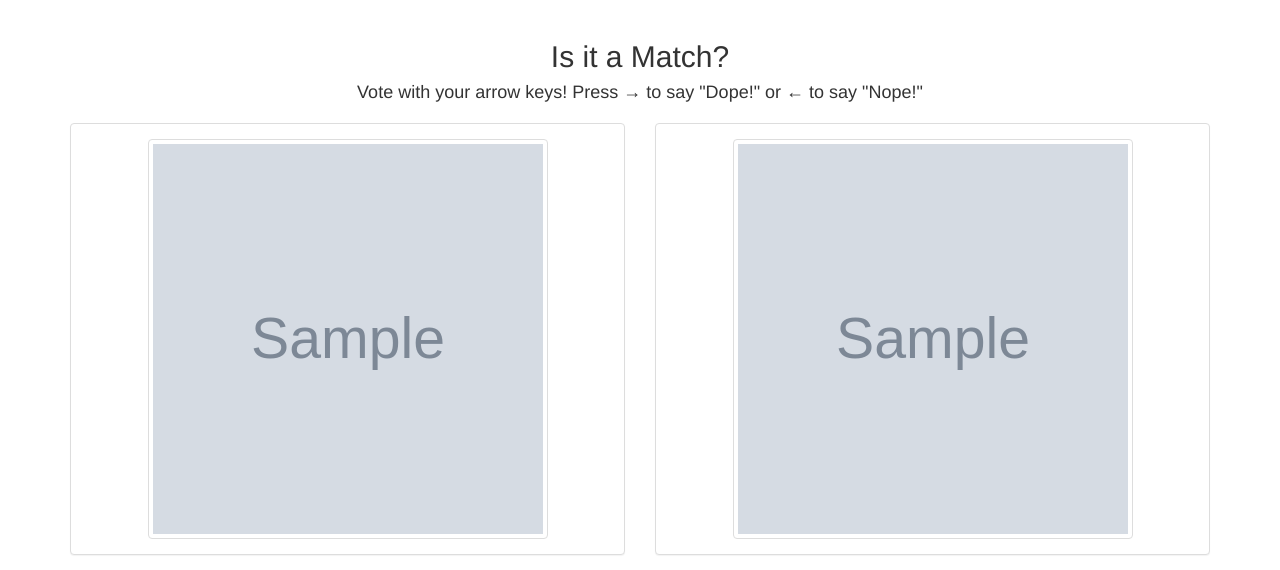
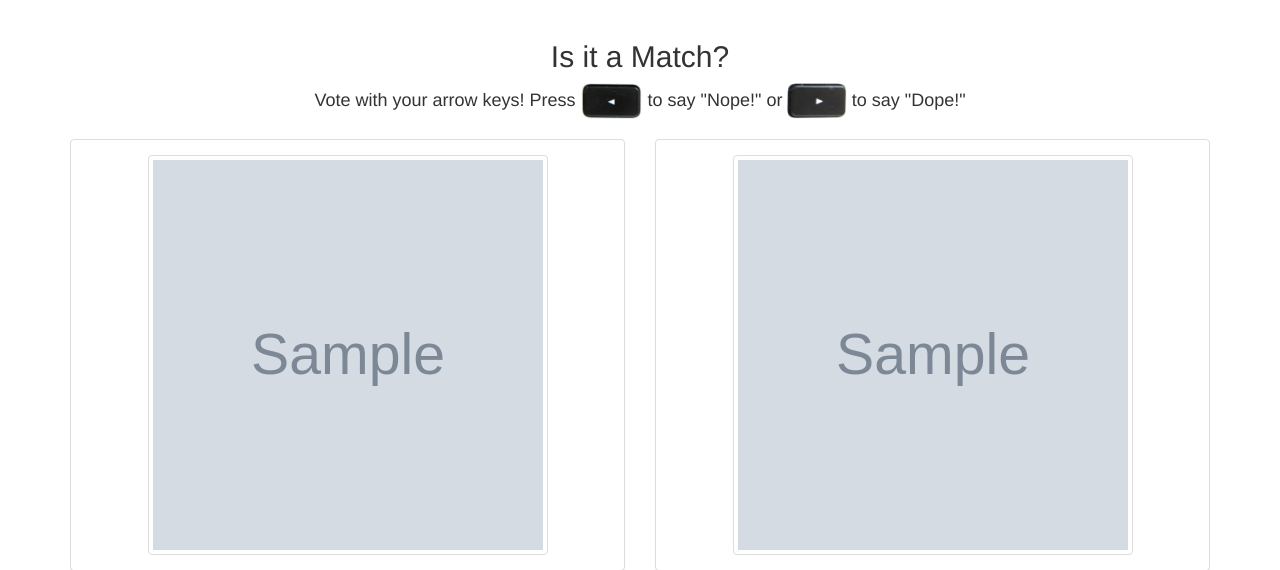
Before and after one commit to datascopeanalytics/DeepProduct, a Flask app: template templates/demo.html in a window 1280 px wide. Shown: the part 52-622 px from the top of the page. Run offline with Flask 2, Linux system fonts and the light colour scheme; the template is opened without the code that fills it: most values are stand-ins (such as "Sample title", 1, 10 or a date in 2020); grey boxes marked "Sample" are stand-in pictures; parts of the project's set-up code (start-up, migrations or seed data) failed here and were passed over; some libraries are stand-ins or nearby versions.

Commit message:
demo page of dope or nope now has nicer arrow keys on it

```diff
--- a/templates/demo.html
+++ b/templates/demo.html
@@ -6,7 +6,7 @@
   <div class="row">
     <div class="span" style='padding-bottom: 10px;'>
       <h2 class="text-center">Is it a Match?</h2>
-      <h4 class="text-center">Vote with your arrow keys! Press &#8594; to say "Dope!" or &#8592; to say "Nope!"</h4>
+      <h4 class="text-center">Vote with your arrow keys! Press <img style='height:2em' src="{{ url_for('static', filename = 'img/left.png') }}"> to say "Nope!" or <img style='height:2em' src="{{ url_for('static', filename = 'img/right.png') }}"> to say "Dope!"</h4>
     </div>
   </div>
   <div class="row">
```
